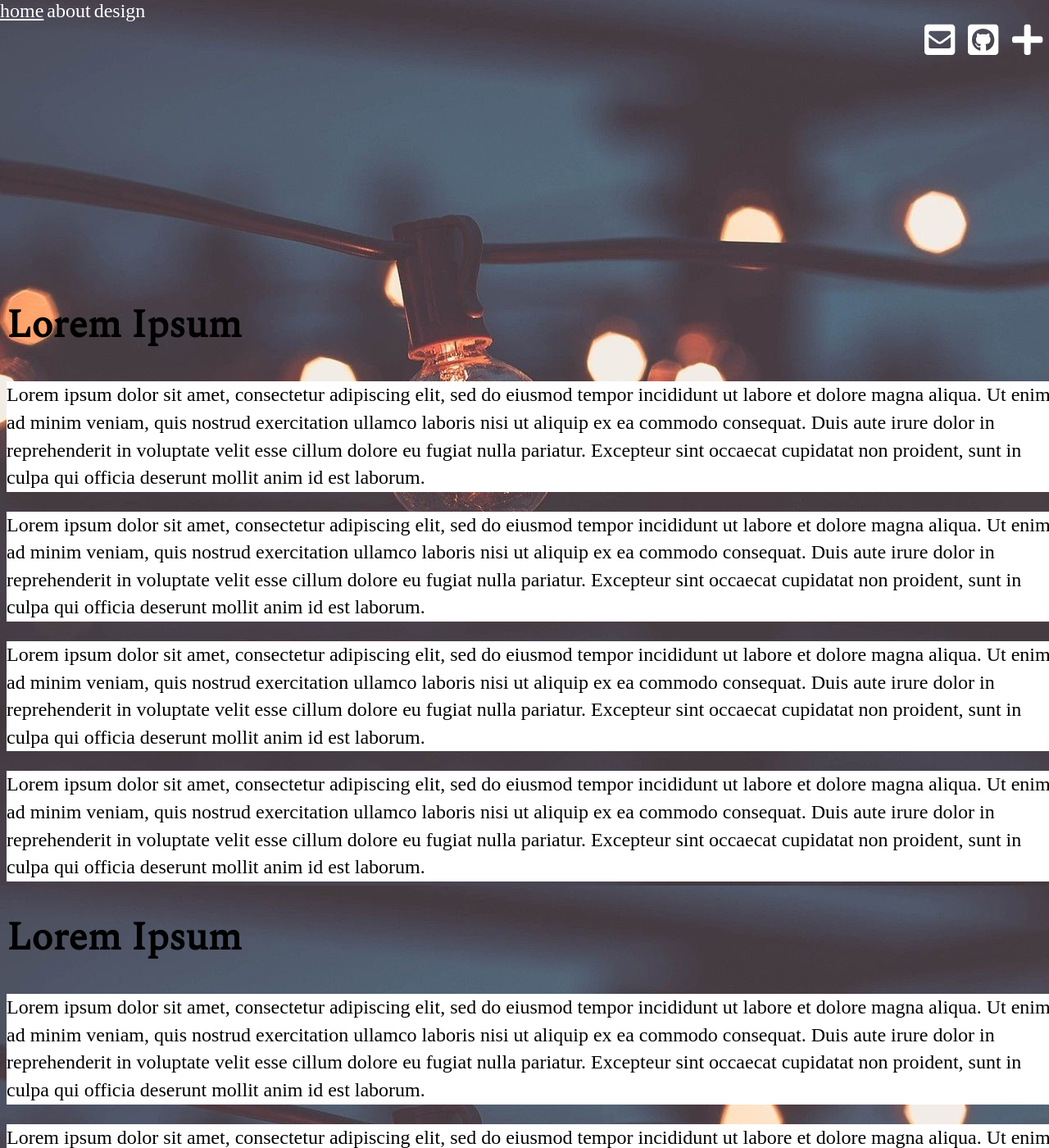
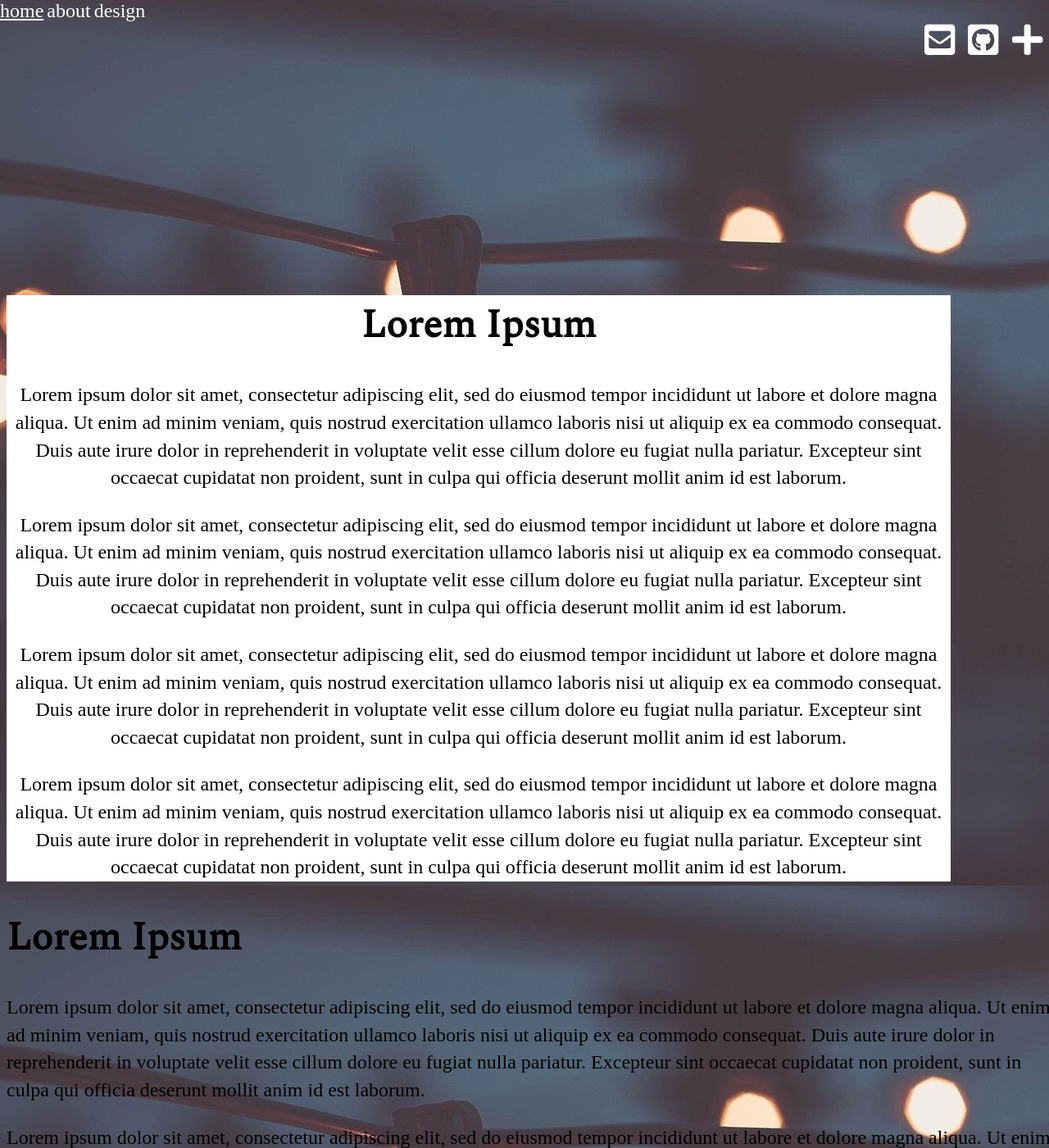
Before and after one commit to caIcutec/caIcutec.github.io, a Jekyll site: the page built from index.html, in a window 1280 px wide and 1400 px high. Shown: the whole window at 82% size. Built offline with Jekyll 4.4.1, drawn with Linux system fonts in a browser that asks for light colours; nearby versions of some CDN libraries.

Commit message:
Update main.css

```diff
--- a/css/main.css
+++ b/css/main.css
@@ -25,12 +25,13 @@ p {
     font-size: 1.5em;
     line-height: 1.4em;
     color: #000000;
-    background-color: #ffffff;
 }
 
 .container{
     top:40%;
-    width: 100%;
+    width: 90%;
+    text-align: center;
+    background-color: #ffffff;
 }
 
 .fixed-header, .fixed-footer{
```
